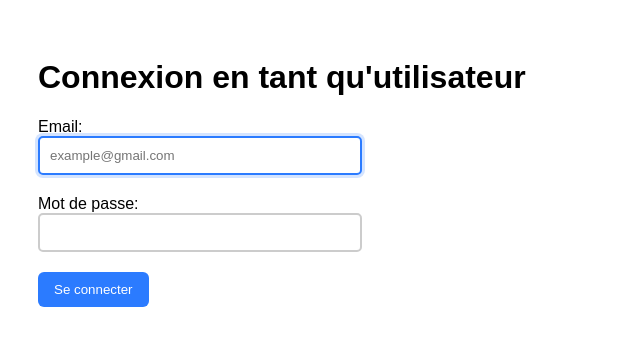
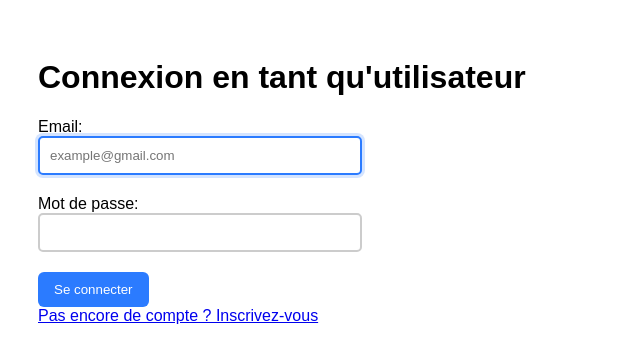
Before and after one commit to Mitiafyh/S4-PROJECT-REGIME, a CodeIgniter 4 app: the page made by Dev_regime/app/Views/users/LoginForm.php in a window 1280 px wide. Shown: the top 363 px of the page, without its empty margins (0-640 px from the left). Run offline with PHP 8.4 and a stand-in for CodeIgniter, Linux system fonts and the light colour scheme; the template is opened without the code that fills it, so the values that code supplies are empty; some libraries are stand-ins or nearby versions.

Commit message:
inscription

```diff
--- a/Dev_regime/app/Views/users/LoginForm.php
+++ b/Dev_regime/app/Views/users/LoginForm.php
@@ -33,6 +33,9 @@
     <?php endif; ?>
 
     <script src="<?= base_url('assets/js/validation-login.js') ?>"></script>
+
+        <a href="/inscription">Pas encore de compte ? Inscrivez-vous</a>
+
 </body>
 
 </html>
```
Also changed, not shown: 2 other files.
